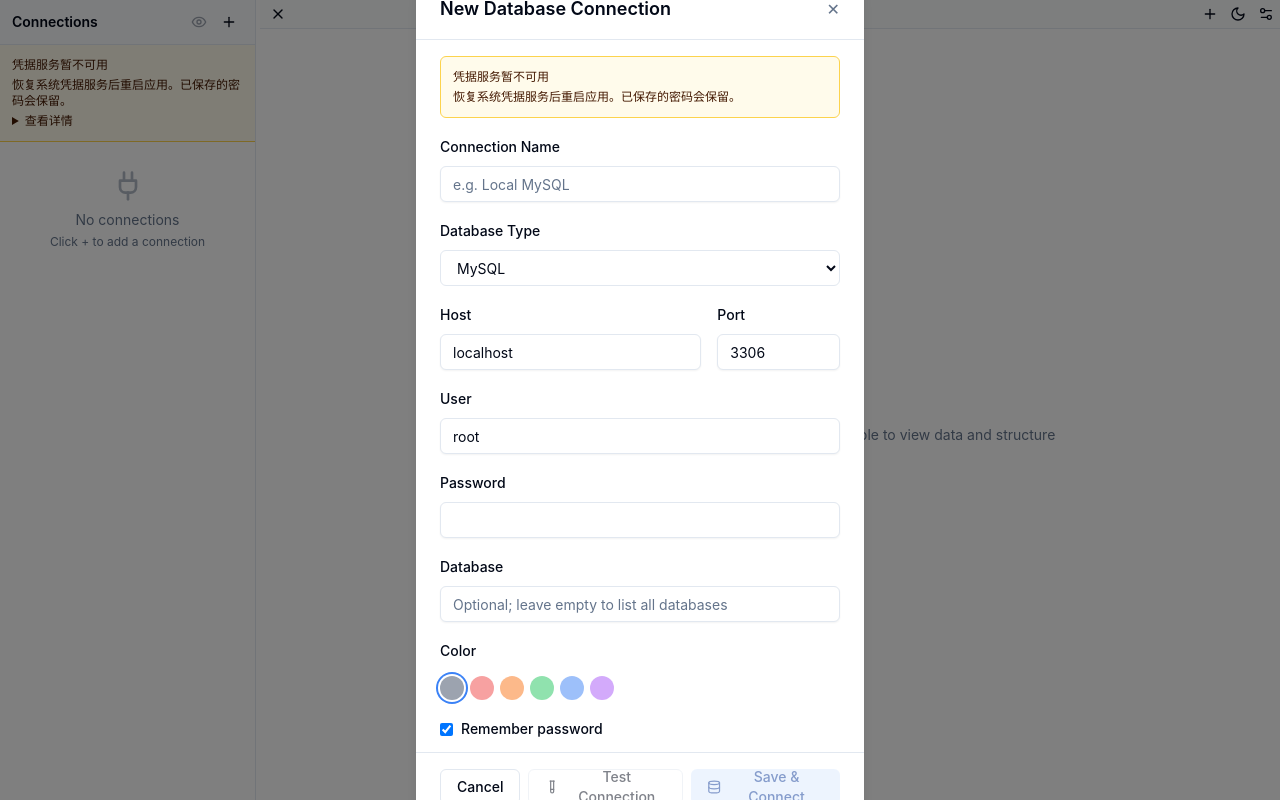
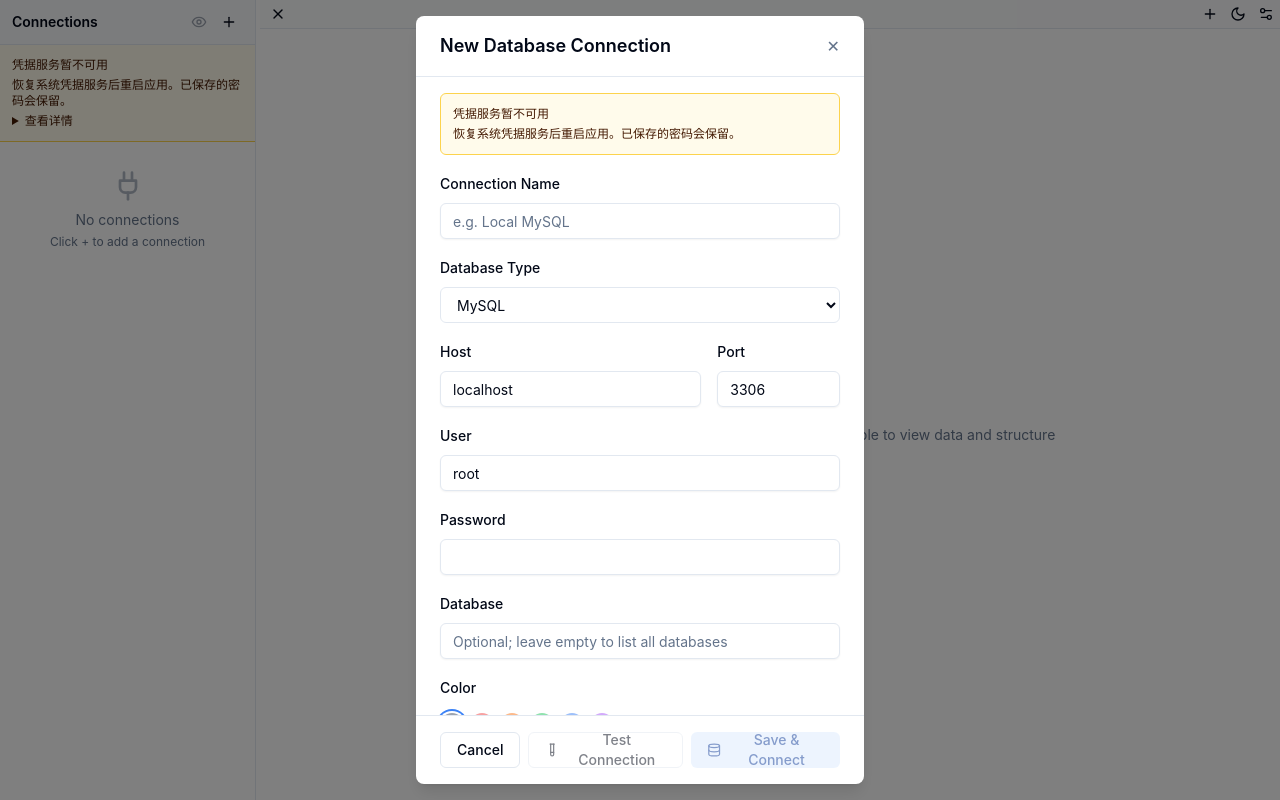
Before and after one commit to Rick-C423/sqlink, a React (Vite) app: page / in a window 1280 px wide. Both pictures are taken after a click on the button 229 px from the left and 22 px from the top of the page. Built offline with nearby package versions, Linux system fonts and the light colour scheme; the HTML template or start-up script is replaced by a standard one.

Commit message:
限制对话框高度并滚动正文，保证导入回执的完成按钮可见

```diff
--- a/src/components/ui/index.tsx
+++ b/src/components/ui/index.tsx
@@ -112,15 +112,15 @@ export function Dialog({ open, onClose, title, children, footer }: DialogProps)
   if (!open) return null;
   return (
     <div className="fixed inset-0 z-50 flex items-center justify-center bg-black/50">
-      <div className="bg-background rounded-lg shadow-lg w-full max-w-md mx-4">
-        <div className="flex items-center justify-between px-6 py-4 border-b">
+      <div className="bg-background rounded-lg shadow-lg w-full max-w-md mx-4 max-h-[calc(100vh-2rem)] flex flex-col overflow-hidden">
+        <div className="flex shrink-0 items-center justify-between px-6 py-4 border-b">
           <h2 className="text-lg font-semibold">{title}</h2>
           <button onClick={onClose} className="text-muted-foreground hover:text-foreground">
             ✕
           </button>
         </div>
-        <div className="px-6 py-4">{children}</div>
-        {footer && <div className="flex justify-end gap-2 px-6 py-4 border-t">{footer}</div>}
+        <div className="min-h-0 overflow-y-auto px-6 py-4">{children}</div>
+        {footer && <div className="flex shrink-0 justify-end gap-2 px-6 py-4 border-t">{footer}</div>}
       </div>
     </div>
   );
```
